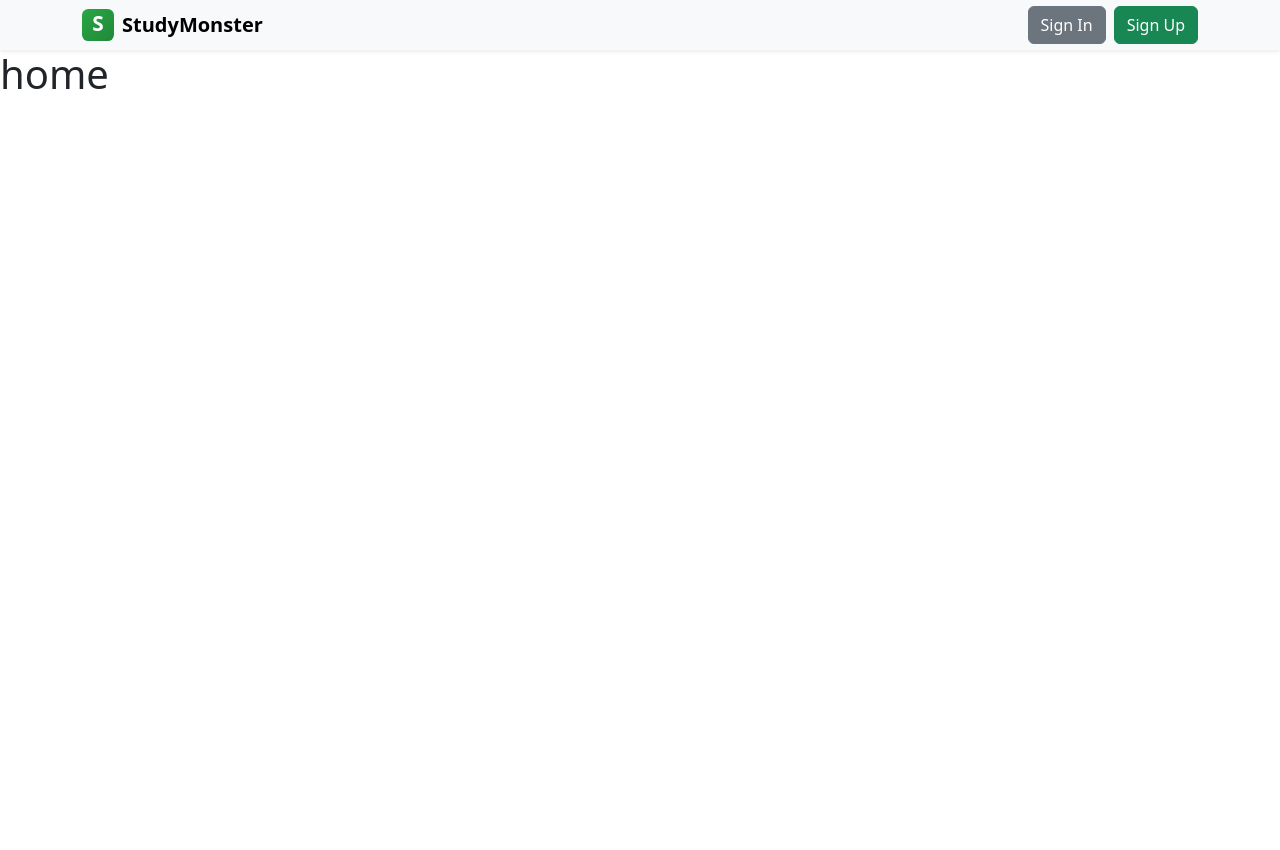
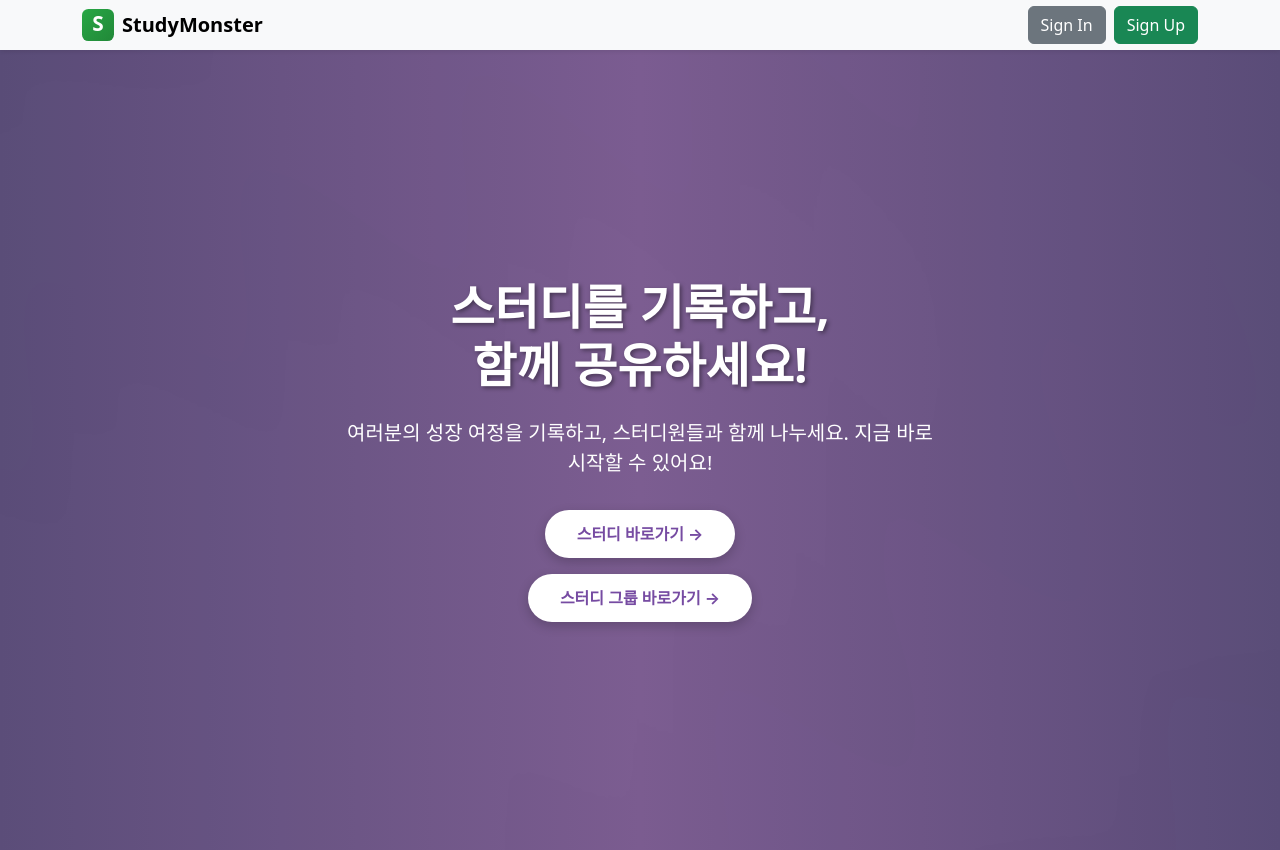
Before and after one commit to LG-CNS-Mini-Team3/study-monster-front, a React (Vite) app: page / in a window 1280 px wide. Before the commit the page ends 800 px from the top, so only its background shows below. Built offline with nearby package versions, Linux system fonts and the light colour scheme.

Commit message:
2차수정

```diff
--- a/src/App.jsx
+++ b/src/App.jsx
@@ -1,17 +1,17 @@
-import { Route, Routes } from "react-router-dom";
-import BoardInfo from "./pages/board/BoardInfo.jsx";
-import BoardList from "./pages/board/BoardList.jsx";
-import WriteBoard from "./components/board/WriteBoard.jsx";
-import EditBoard from "./components/board/EditBoard.jsx";
 import React from "react";
 import "./App.css";
+import { Routes, Route } from "react-router-dom";
 import StudyGroupList from "./pages/studyGroup/StudyGroupList";
 import CreateStudyGroup from "./pages/studyGroup/CreateStudyGroup";
 import StudyGroupDetail from "./pages/studyGroup/StudyGroupDetail";
+import BoardInfo from "./pages/board/BoardInfo.jsx";
 import { Container } from "lucide-react";
 import Header from "./components/header/Header.jsx";
 import MyPage from "./components/auth/MyPage.jsx";
 import Home from "./components/HomPage.jsx";
+import EditBoard from "./components/board/EditBoard.jsx";
+import WriteBoard from "./components/board/WriteBoard.jsx";
+import BoardList from "./pages/board/BoardList";
 
 function App() {
   return (
@@ -21,14 +21,15 @@ function App() {
       </Header>
       <div style={{ paddingTop: "50px" }}></div>
       <Routes>
-        <Route path="/auth/MyPage" element={<MyPage/>} />
-        <Route path="/" element={<Home/>} />
+        <Route path="/auth/MyPage" element={<MyPage />} />
+        <Route path="/" element={<Home />} />
         <Route path="/study-groups" element={<StudyGroupList />} />
         <Route path="/study-groups/new" element={<CreateStudyGroup />} />
-        <Route path={`/study-groups/:boardId`} element={<StudyGroupDetail />} />
+        <Route path={`/study-groups/:studyId`} element={<StudyGroupDetail />} />
         <Route path="/boards/new" element={<WriteBoard />} />
+        <Route path={`/boards`} element={<BoardList />} />{" "}
         <Route path={`/boards/:boardId`} element={<BoardInfo />} />
-        <Route path={`/boards/:boardId/edit`} element={<EditBoard />} />
+        <Route path={`/boards/:boardId/update`} element={<EditBoard />} />
       </Routes>
     </>
   );
--- a/src/components/HomPage.jsx
+++ b/src/components/HomPage.jsx
@@ -1,10 +1,115 @@
 import React from "react";
+import { useNavigate } from "react-router-dom";
+import styled from "styled-components";
 
 const Home = () => {
-    return(
-        <h1>
-            home
-        </h1>
-    );
-}
+  const navigate = useNavigate();
+
+  const goToBoard = () => {
+    navigate("/boards"); // 실제 라우터 경로에 맞춰서 수정
+  };
+  const goToStudy = () => {
+    navigate("/study-groups");
+  };
+
+  return (
+    <Container>
+      <Title>
+        스터디를 기록하고, <br /> 함께 공유하세요!
+      </Title>
+      <Description>
+        여러분의 성장 여정을 기록하고, 스터디원들과 함께 나누세요. 지금 바로
+        시작할 수 있어요!
+      </Description>
+      <Button onClick={goToBoard}>스터디 바로가기 →</Button>{" "}
+      <Button onClick={goToStudy} style={{ marginTop: "1rem" }}>
+        스터디 그룹 바로가기 →
+      </Button>
+    </Container>
+  );
+};
+const Container = styled.div`
+  position: relative;
+  min-height: 100vh;
+  display: flex;
+  flex-direction: column;
+  justify-content: center;
+  align-items: center;
+  background: linear-gradient(
+    to right,
+    rgb(86, 72, 117),
+    rgb(120, 88, 142),
+    rgb(86, 72, 117)
+  );
+  color: white;
+  padding: 2rem;
+  text-align: center;
+  overflow: hidden;
+
+  &::before {
+    content: "";
+    position: absolute;
+    top: -100%;
+    left: -100%;
+    width: 300%;
+    height: 300%;
+    background: radial-gradient(
+        circle at 20% 80%,
+        rgba(255, 255, 255, 0.04) 0%,
+        transparent 60%
+      ),
+      radial-gradient(
+        circle at 70% 30%,
+        rgba(255, 255, 255, 0.03) 0%,
+        transparent 60%
+      );
+    animation: fogDrift 90s linear infinite;
+    z-index: 0;
+    filter: blur(60px);
+  }
+
+  & > * {
+    z-index: 1;
+  }
+
+  @keyframes fogDrift {
+    0% {
+      transform: translate(0%, 0%);
+    }
+    100% {
+      transform: translate(40%, -40%);
+    }
+  }
+`;
+
+const Title = styled.h1`
+  font-size: 3rem;
+  font-weight: 800;
+  margin-bottom: 1.5rem;
+  text-shadow: 2px 2px 4px rgba(0, 0, 0, 0.4);
+`;
+
+const Description = styled.p`
+  font-size: 1.25rem;
+  margin-bottom: 2rem;
+  max-width: 600px;
+`;
+
+const Button = styled.button`
+  background-color: white;
+  color: #764ba2;
+  font-weight: bold;
+  padding: 0.75rem 2rem;
+  border-radius: 9999px;
+  font-size: 1rem;
+  cursor: pointer;
+  border: none;
+  box-shadow: 0px 4px 12px rgba(0, 0, 0, 0.2);
+  transition: background-color 0.3s ease;
+
+  &:hover {
+    background-color: #f0e5ff;
+  }
+`;
+
 export default Home;
--- a/src/components/auth/MyPage.jsx
+++ b/src/components/auth/MyPage.jsx
@@ -17,7 +17,7 @@ const MyPage = () => {
   const [loading, setLoading] = useState(true);
   const navigate = useNavigate();
 
-  const [id, setId] = useState("");
+  const [id, setId] = useState();
 
   const userInfo = async () => {
     setLoading(true);
@@ -57,7 +57,7 @@ const MyPage = () => {
 
   useEffect(() => {
     if (user) {
-      setId(user.id)
+      setId(user.id);
       setName(user.name);
       setNickname(user.nickname);
       setEmail(user.email);
@@ -148,7 +148,8 @@ const MyPage = () => {
   return (
     <>
       <Containersize>
-        <BookmarkList userId = {id}/>
+        <h2 className="text-start mb-4 mt-3">북마크</h2>
+        {id && <BookmarkList userId = {id}/>}
         <h2 className="text-start mb-4 mt-3">회원정보</h2>
 
         <Form
--- a/src/components/board/EditBoard.jsx
+++ b/src/components/board/EditBoard.jsx
@@ -5,6 +5,7 @@ import getBoardInfo from '../../api/board/getBoardInfo';
 import getBoardTags from '../../api/board/getBoardTags';
 import updateBoard from '../../api/board/updateBoard';
 import { EditSection, LoadingIndicator } from './styles/EditBoard.styled';
+import { fetchUser } from '../../api/user/AuthApi';
 
 const EditBoard = () => {
   const [boardInfo, setBoardInfo] = useState(null);
@@ -17,11 +18,19 @@ const EditBoard = () => {
   const navigate = useNavigate();
 
   // 임시: 실제로는 로그인 상태에서 가져온 유저 ID 사용
-  const userId = 1; // 로그인된 사용자 ID
+  const [userId, setUserId] = useState(); // 로그인된 사용자 ID
+
+  //권순영 추가
+  const callUserInfoApi = () => {
+    fetchUser().then((response) => {
+      setUserId(response.id)
+    })
+  }
 
 
   // 게시글 데이터와 태그 로드
   useEffect(() => {
+    callUserInfoApi();
     const fetchBoardData = async () => {
       try {
         setIsLoading(true);
--- a/src/components/board/WriteBoard.jsx
+++ b/src/components/board/WriteBoard.jsx
@@ -1,15 +1,27 @@
-import { useState } from 'react';
+import { useEffect, useState } from 'react';
 import { useNavigate } from 'react-router-dom';
 import BoardForm from './BoardForm';
 import createBoard from '../../api/board/createBoard';
 import { WriteSection } from './styles/WriteBoard.styled';
+import { fetchUser } from '../../api/user/AuthApi';
 
 const WriteBoard = () => {
   const [isSubmitting, setIsSubmitting] = useState(false);
   const [error, setError] = useState(null);
 
   // 임시: 실제로는 로그인 상태에서 가져온 유저 ID 사용
-  const userId = 1; // 로그인된 사용자 ID
+  const [userId, setUserId] = useState(); // 로그인된 사용자 ID
+
+  //권순영 추가
+  const callUserInfoApi = () => {
+    fetchUser().then((response) => {
+      setUserId(response.id)
+    })
+  }
+
+  useEffect(() => {
+    callUserInfoApi();
+  });
 
   const navigate = useNavigate();
 
--- a/src/components/header/Header.jsx
+++ b/src/components/header/Header.jsx
@@ -74,7 +74,9 @@ const Header = () => {
                       variant="success"
                       className="d-flex align-items-center"
                     >
-                      <Edit className="me-1" size={18} /> 기록
+                      <Edit className="me-1" size={18} onClick={() => {
+                        navigate("/boards/new")
+                      }}/> 기록
                     </Button>
                   </Nav.Item>
                   <Nav.Item className="me-3">
--- a/src/pages/board/BoardInfo.jsx
+++ b/src/pages/board/BoardInfo.jsx
@@ -12,6 +12,7 @@ import Comment from "../../components/Caption/Comment.jsx";
 import BookmarkList from "../../components/bookmark/BookmarkList.jsx";
 import { listComment } from "../../api/comment/comment_api.js";
 import { fetchUser } from "../../api/user/AuthApi.jsx";
+import deleteBoard from "../../api/board/deleteBoard.js";
 
 const callBoardInfoApi = (boardId, setBoardInfo) => {
     getBoardInfo(boardId).then((response) => {
@@ -20,14 +21,21 @@ const callBoardInfoApi = (boardId, setBoardInfo) => {
 };
 
 const callBoardCommentApi = async (boardId, setCommentList) => {
-    console.log(`board ${boardId}의 comment API 연결 요망`); // TODO board 의 comment API 연결 요망
     const comments = await listComment(boardId)
     setCommentList(comments)
 };
 
 const callBoardTagApi = (boardId, setTagList) => {
-    console.log(`board ${boardId}의 tag API 연결 요망`); // TODO board 의 tag API 연결 요망
+    getBoardTags(boardId)
+        .then((response) => {
+            setTagList(response);
+        })
+        .catch((error) => {
+            console.error('태그 조회 실패:', error);
+            setTagList([]);
+        });
 };
+
 
 //권순영 추가
 const callUserInfoApi = (setUserInfo) => {
@@ -91,7 +99,6 @@ const BoardInfo = () => {
     const handleEdit = (boardId) => {
         navigate(`/boards/${boardId}/update`);
     };
-
     const handleDelete = (boardId) => {
         if (window.confirm("정말 삭제하시겠습니까?")) {
             deleteBoard(boardId)
```
